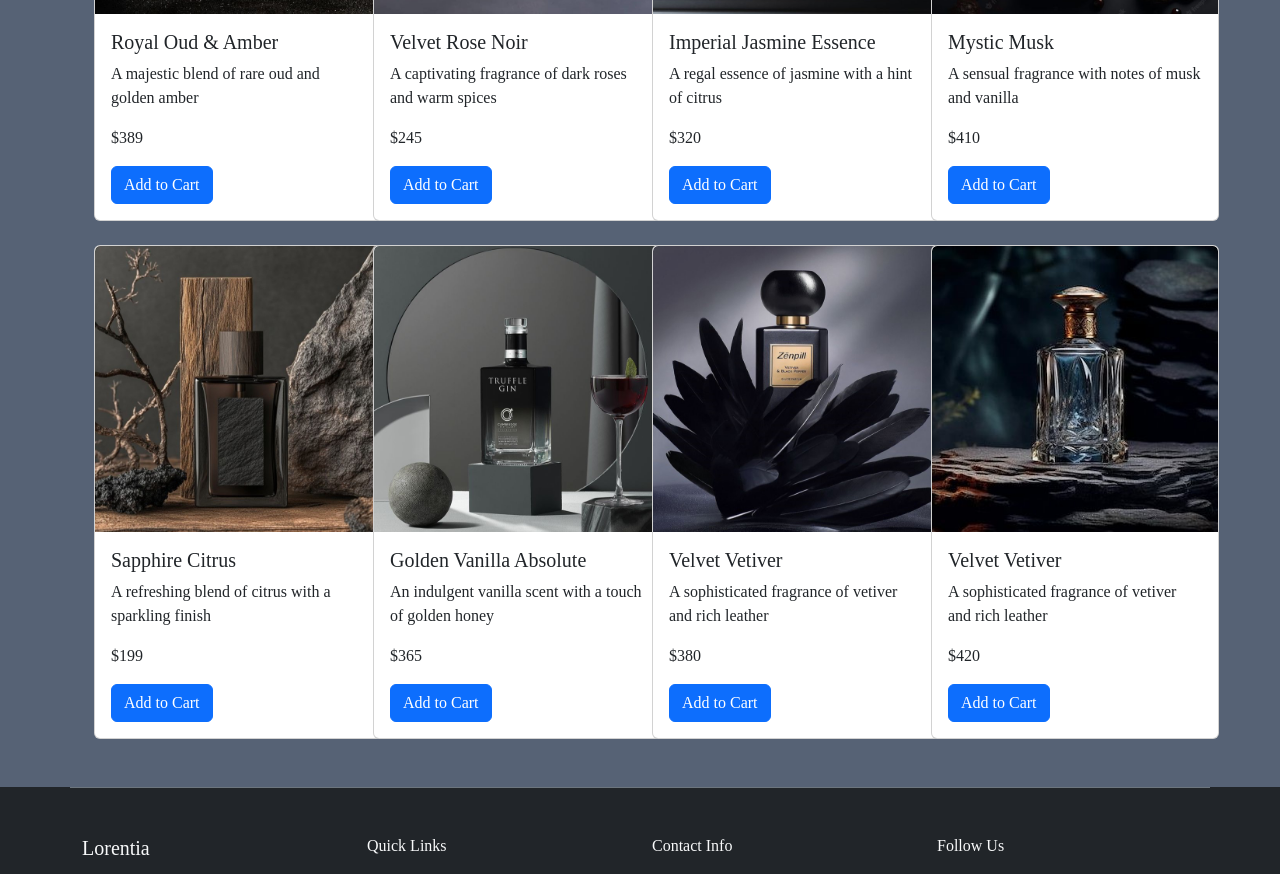
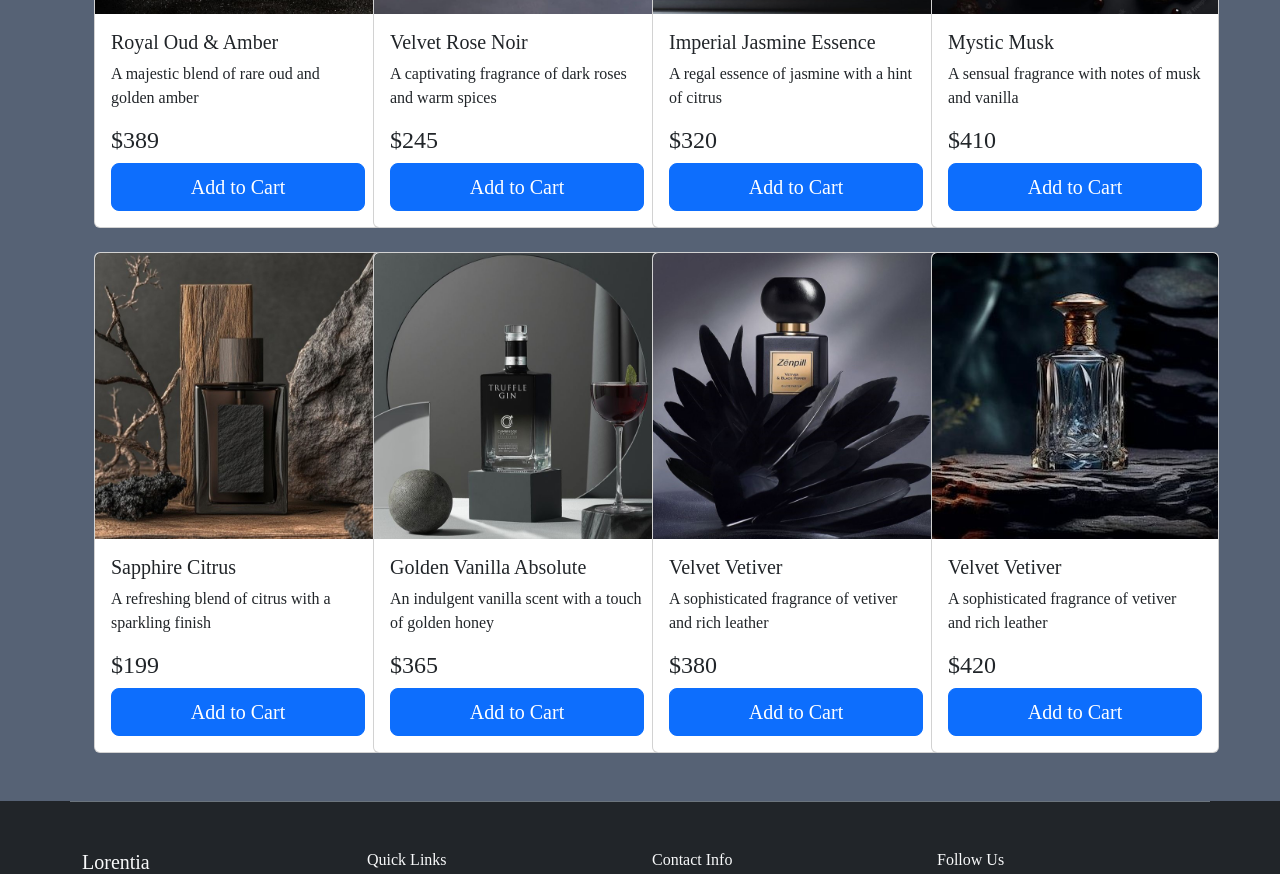
Before and after one commit to Nishad-Koormath/Lorentia, a Next.js app: page / in a window 1280 px wide. Shown: the part 1260-2134 px from the top of the page. Built offline with nearby package versions, Linux system fonts and the light colour scheme.

Commit message:
updated cart and product details page

```diff
--- a/src/app/collections/[id]/page.tsx
+++ b/src/app/collections/[id]/page.tsx
@@ -3,6 +3,7 @@ import ProductCard from "@/app/components/ProductCard";
 import { products } from "@/data/product";
 import React, { use } from "react";
 import "./styles.css"
+import { useCart } from "@/app/contexts/CartContext";
 
 // Define the interface for the props
 interface DetailPageProps {
@@ -12,6 +13,7 @@ interface DetailPageProps {
 }
 
 const DetailPage = (props: DetailPageProps) => {
+  const { dispatch } =useCart()
   const params = use(props.params);
   const productId = parseInt(params.id, 10);
   const product = products.find((prod) => prod.id === productId);
@@ -55,7 +57,7 @@ const DetailPage = (props: DetailPageProps) => {
               <button
                 className="btn btn-primary btn-lg w-100"
                 style={{ backgroundColor: "#FF9900", borderColor: "#FF9900" }}
-                onClick={() => }
+                onClick={() => dispatch({ type: "ADD_ITEM", payload:product}) }
               >
                 Add to Cart
               </button>
--- a/src/app/components/ProductCard.tsx
+++ b/src/app/components/ProductCard.tsx
@@ -33,15 +33,15 @@ const ProductCard = ({
             <h5 className="card-title">{name}</h5>
 
             <p className="card-text">{description}</p>
-            <p>${price}</p>
+            <h4>${price}</h4>
           </Link>
           <button
-            className="btn btn-primary"
-            onClick={() => dispatch({ type: "ADD_ITEM", payload: product })}
-          >Add to Cart</button>
-          {/* <a href="#" className="btn btn-primary">
-            Add to Cart
-          </a> */}
+                className="btn btn-primary btn-lg w-100"
+                // style={{ backgroundColor: "#FF9900", borderColor: "#FF9900" }}
+                onClick={() => dispatch({ type: "ADD_ITEM", payload:product}) }
+              >
+                Add to Cart
+              </button>
         </div>
       </div>
     </div>
```
Also changed, not shown: src/app/components/product_card_style.css (line endings or trailing spaces).
